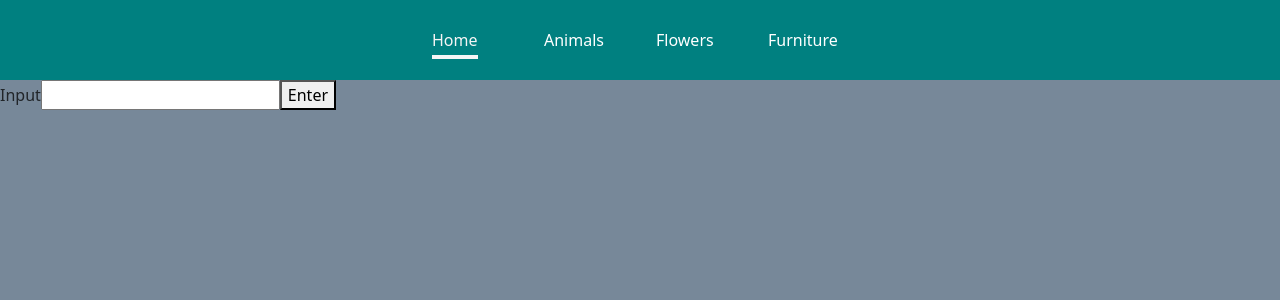
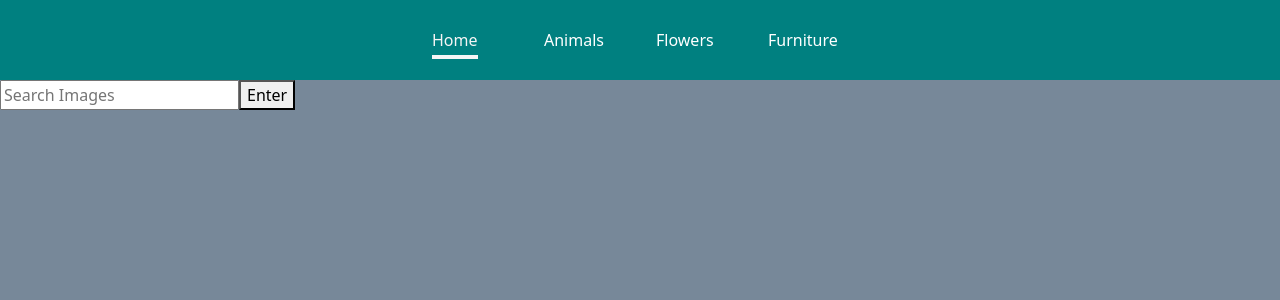
Before and after one commit to whiteforestcat/GA-project-2, a React (Vite) app in the folder starter-code/: page / in a window 1280 px wide. Shown: the top 300 px of the page. Built offline with nearby package versions, Linux system fonts and the light colour scheme.

Commit message:
optimise search function on homepage

```diff
--- a/starter-code/src/App.jsx
+++ b/starter-code/src/App.jsx
@@ -20,7 +20,8 @@ import FlowersPage from "./Pages/FlowersPage";
 function App() {
   const userInputRef = useRef();
   const [storeInput, setStoreInput] = useState("");
-  const [image, setImage] = useState("");
+  const [image, setImage] = useState([]);
+  const [searchImage, setSearchImage] = useState([]);
   const [favourites, setFavourites] = useState([]);
   const [popUp, setPopUp] = useState(false);
 
@@ -39,7 +40,15 @@ function App() {
         .then((response) => response.json())
         .then((output) => {
           console.log(output);
-          setImage(output.hits[1].previewURL); // change array index here for various images
+          setImage([
+            ...image,
+            output.hits[0].largeImageURL,
+            output.hits[1].largeImageURL,
+            output.hits[2].largeImageURL,
+            output.hits[3].largeImageURL,
+            output.hits[4].largeImageURL,
+            output.hits[5].largeImageURL,
+          ]); // change array index here for various images
           // can make use of tags from output.hits[1].tags (tags here is an array)
         });
     }
@@ -51,7 +60,7 @@ function App() {
 
   return (
     <Router>
-      <NavBar/>
+      <NavBar />
       <SomeContext.Provider value={{ favourites, setFavourites }}>
         {false && <Favourites />}
         <Favourites />
@@ -69,14 +78,44 @@ function App() {
                 setImage={setImage}
                 handleClick={handleClick}
                 getData={getData}
+                popUp={popUp}
+                setPopUp={setPopUp}
+                triggerPopUp={triggerPopUp}
               />
             }
           />
-          <Route path="/animals" element={<AnimalsPage popUp={popUp} setPopUp={setPopUp} triggerPopUp={triggerPopUp}/>} />
+          <Route
+            path="/animals"
+            element={
+              <AnimalsPage
+                popUp={popUp}
+                setPopUp={setPopUp}
+                triggerPopUp={triggerPopUp}
+              />
+            }
+          />
           {/* // why <Animals/> component can still access useContext? */}
           <Route path="/favourites" element={<FavouritesPage />} />
-          <Route path="/furniture" element={<FurniturePage popUp={popUp} setPopUp={setPopUp} triggerPopUp={triggerPopUp}/>} />
-          <Route path="/flowers" element={<FlowersPage popUp={popUp} setPopUp={setPopUp} triggerPopUp={triggerPopUp}/>} />
+          <Route
+            path="/furniture"
+            element={
+              <FurniturePage
+                popUp={popUp}
+                setPopUp={setPopUp}
+                triggerPopUp={triggerPopUp}
+              />
+            }
+          />
+          <Route
+            path="/flowers"
+            element={
+              <FlowersPage
+                popUp={popUp}
+                setPopUp={setPopUp}
+                triggerPopUp={triggerPopUp}
+              />
+            }
+          />
         </Routes>
       </SomeContext.Provider>
     </Router>
--- a/starter-code/src/Pages/HomePage.jsx
+++ b/starter-code/src/Pages/HomePage.jsx
@@ -1,17 +1,38 @@
-import React, { useEffect } from "react";
+import React, { useState,useEffect } from "react";
 
 const HomePage = (props) => {
+    const [store, setStore] = useState([]);
+
   useEffect(() => {
     props.getData();
   }, [props.storeInput]);
 
+  const enlarge = (source) => {
+    setStore(source)
+    props.setPopUp(!props.popUp)
+  }
+
   return (
     <>
-      <label htmlFor="user-input">Input</label>
-      <input type="text" ref={props.userInputRef} id="user-input" />
+      <div className={props.popUp ? "model open" : "model"}>
+        <img src={store} onClick={() => props.setPopUp(false)} />
+      </div>
+
+      <input
+        type="text"
+        ref={props.userInputRef}
+        id="user-input"
+        placeholder="Search Images"
+      />
       <button onClick={props.handleClick}>Enter</button>
       <br />
-      <img src={props.image} />
+      <div className="gallery">
+        {props.image.map((element, index) => (
+          <img src={element} key={index} onClick={() => enlarge(element)} />
+        ))}
+      </div>
+
+      {/* <img src={props.image} /> */}
       <br />
       {props.storeInput && <button>Add to Favourites</button>}
     </>
```
